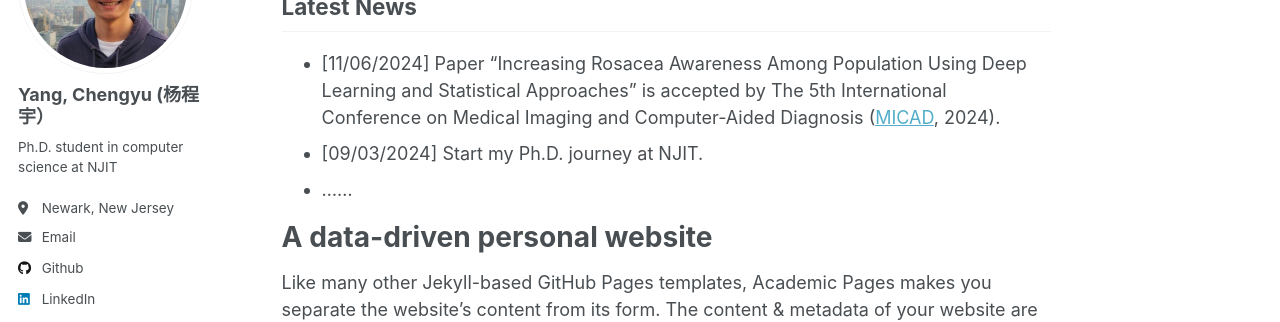
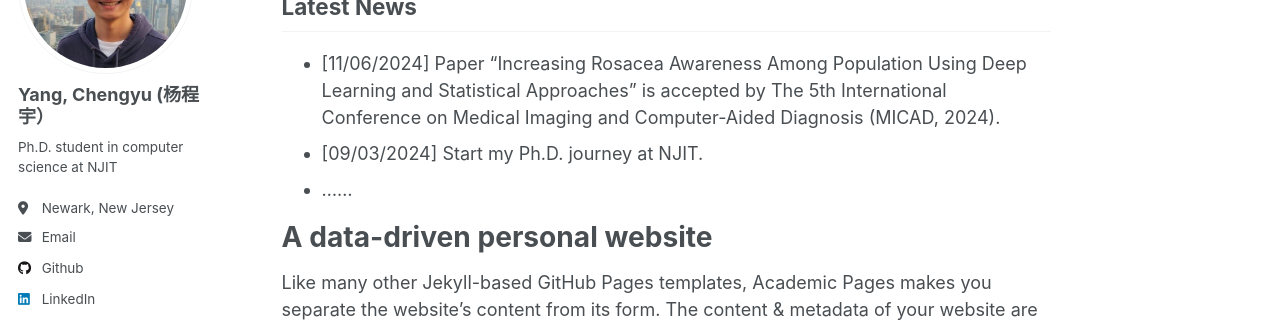
Before and after one commit to cyang322/cyang322.github.io, a Jekyll site: the page built from _pages/about.md, in a window 1280 px wide and 900 px high, scrolled down 434 px. Shown: the part 207-529 px from the top of the window. Built offline with Jekyll 4.4.1, drawn with Linux system fonts in a browser that asks for light colours; part of the change alters nothing that is shown.

```diff
--- a/_pages/about.md
+++ b/_pages/about.md
@@ -20,7 +20,7 @@ Publications
 
 Latest News
 ------
-- [11/06/2024] Paper "Increasing Rosacea Awareness Among Population Using Deep Learning and Statistical Approaches" is accepted by The 5th International Conference on Medical Imaging and Computer-Aided Diagnosis ([MICAD](https://www.micad.org/), 2024).
+- [11/06/2024] Paper "Increasing Rosacea Awareness Among Population Using Deep Learning and Statistical Approaches" is accepted by The 5th International Conference on Medical Imaging and Computer-Aided Diagnosis (MICAD, 2024).
 - [09/03/2024] Start my Ph.D. journey at NJIT.
 - ......
 
```
